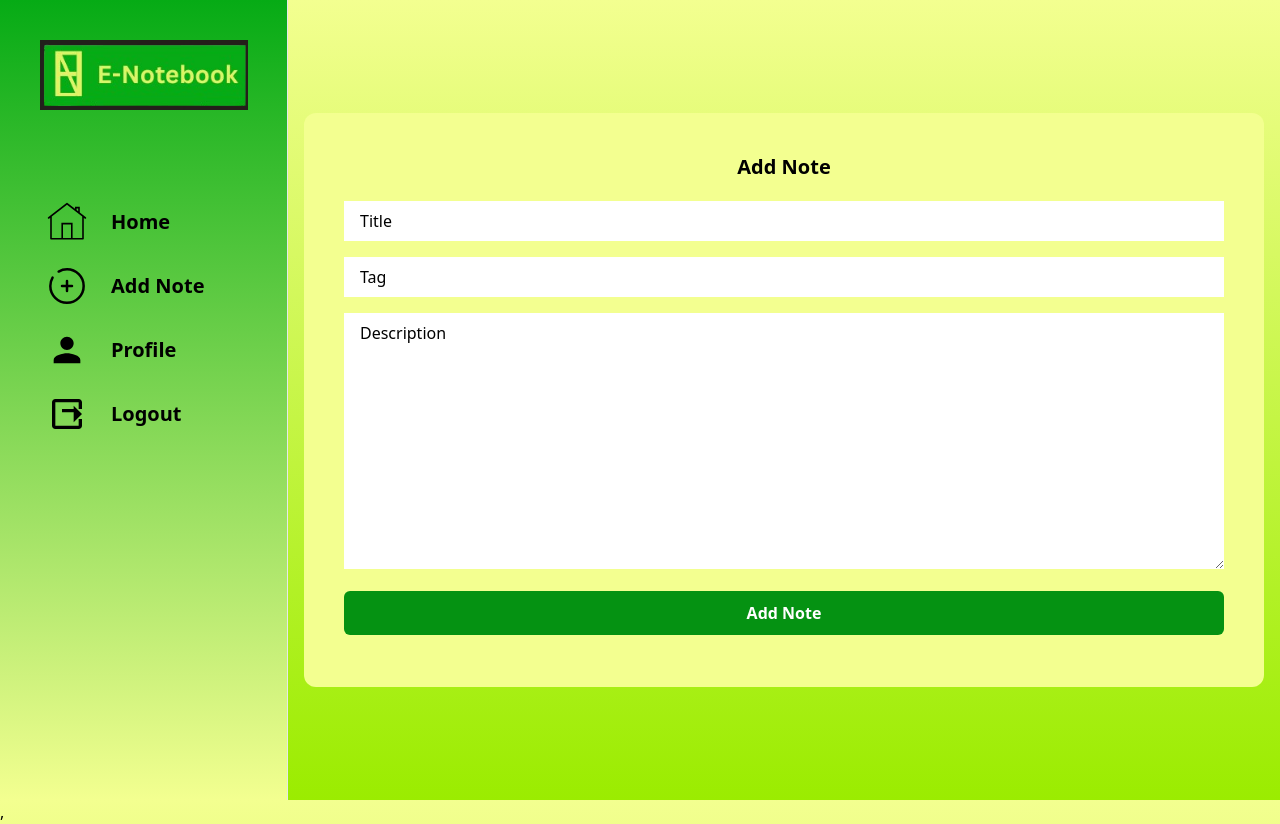
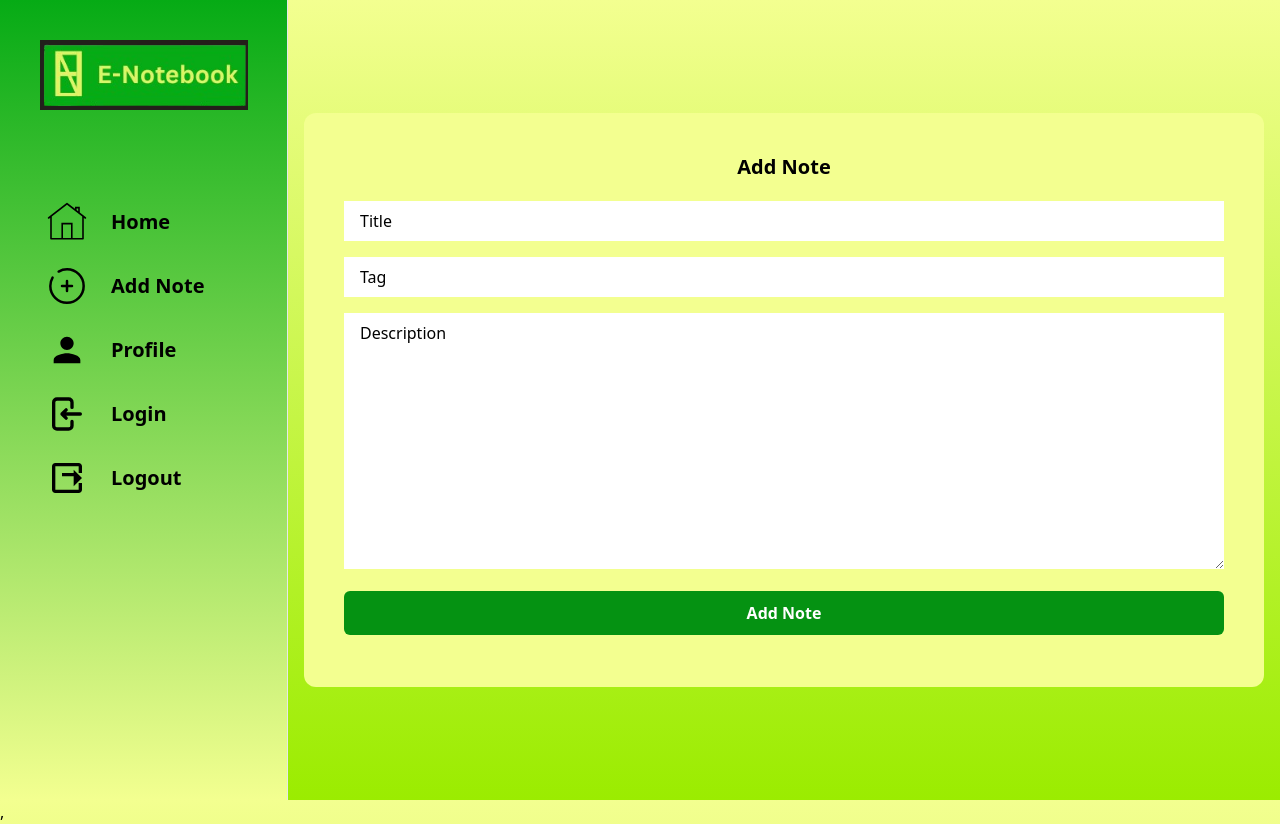
Before and after one commit to yuvrajsingh101280/E-notebook, a React (Vite) app in the folder frontend/: page /addnote in a window 1280 px wide. Built offline with nearby package versions, Linux system fonts and the light colour scheme; sample sign-in values are in the browser's storage.

Commit message:
final changes

```diff
--- a/frontend/src/components/sidebar/SideBar.jsx
+++ b/frontend/src/components/sidebar/SideBar.jsx
@@ -1,14 +1,25 @@
 import React from "react";
+import toast from "react-hot-toast";
 import { Link, useNavigate } from "react-router-dom";
 const SideBar = () => {
+  const token = localStorage.getItem("token");
   const navigate = useNavigate();
 
   const logout = () => {
     localStorage.clear("token");
-
-    navigate("/login");
+    toast.success("Logged out successfully");
+    // navigate("/login");
   };
-
+  const handleLogin = () => {
+    if (token) {
+      toast("Already Logged in!", {
+        icon: "☺️",
+      });
+      return;
+    } else {
+      navigate("/login");
+    }
+  };
   return (
     <div className="bg-gradient-to-t from-[#F3FF90] to-[#06ab15] h-screen border-r">
       {/* Top Image */}
@@ -94,6 +105,32 @@ const SideBar = () => {
             </li>
           </Link>
 
+          {/* login */}
+
+          <li
+            onClick={handleLogin}
+            className="cursor-pointer  flex space-x-6 mr-10 transition-all items-center h-16 hover:bg-[#F3FF90] w-52 p-2 rounded-xl "
+          >
+            <svg
+              width="40px"
+              height="40px"
+              viewBox="0 0 24 24"
+              fill="none"
+              xmlns="http://www.w3.org/2000/svg"
+            >
+              <path
+                d="M15 16.5V19C15 20.1046 14.1046 21 13 21H6C4.89543 21 4 20.1046 4 19V5C4 3.89543 4.89543 3 6 3H13C14.1046 3 15 3.89543 15 5V8.0625M20 12L9 12M9 12L11.5 14.5M9 12L11.5 9.5"
+                stroke="#000000"
+                stroke-width="2"
+                stroke-linecap="round"
+                stroke-linejoin="round"
+              />
+            </svg>
+
+            {/* TExt */}
+            <span className="font-semibold text-xl">Login</span>
+          </li>
+
           {/* Logout */}
 
           <li
--- a/frontend/src/main.jsx
+++ b/frontend/src/main.jsx
@@ -17,11 +17,7 @@ import ProtectedRoute from "./components/protectedRoute/ProtectedRoute.jsx";
 const router = createBrowserRouter([
   {
     path: "/",
-    element: (
-      <ProtectedRoute>
-        <Home />,
-      </ProtectedRoute>
-    ),
+    element: <Home />,
   },
   {
     path: "/signup", // Fixed typo: changed '/singup' to '/signup'
--- a/frontend/src/pages/login/Login.jsx
+++ b/frontend/src/pages/login/Login.jsx
@@ -26,7 +26,7 @@ const Login = () => {
 
     // condition
 
-    if (loginData.eorr) {
+    if (loginData.error) {
       toast.error(loginData.error);
     } else {
       navigate("/");
--- a/frontend/src/pages/profile/Profile.jsx
+++ b/frontend/src/pages/profile/Profile.jsx
@@ -1,8 +1,10 @@
 import React, { useContext, useEffect, useState } from "react";
 import Layout from "../../components/layout/Layout";
 import myContext from "../../context/data/MyContext";
+import Loader from "../../components/loader/Loader";
 
 const Profile = () => {
+
   const context = useContext(myContext);
   const { allNotes } = context;
   const [user, setUser] = useState([]);
@@ -36,11 +38,13 @@ const Profile = () => {
         <div className="flex items-center justify-center mb-2">
           <img className="w-20" src="profile.png" alt="profile image" />
         </div>
-        <h1 className="text-center font-semibold">{user.name}</h1>
-        <h1 className="text-center font-semibold">{user.email}</h1>
-        <h1 className="text-center font-semibold">
-          Total Notes created:{allNotes.length}
-        </h1>
+        <div className="text">
+          <h1 className="text-center font-semibold">{user.name}</h1>
+          <h1 className="text-center font-semibold">{user.email}</h1>
+          <h1 className="text-center font-semibold">
+            Total Notes created:{allNotes.length}
+          </h1>
+        </div>
       </div>
     </Layout>
   );
```
